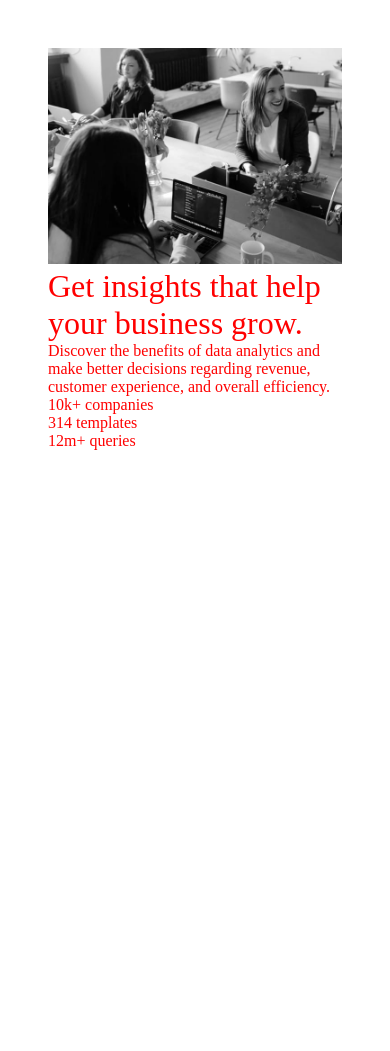
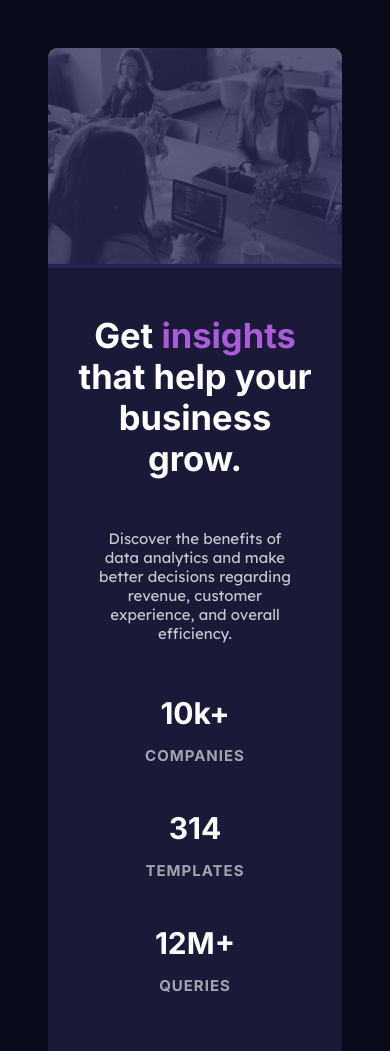
Before and after one commit to henokhm/frontend-mentors-stats-preview-card-component, a plain HTML site: page index.html in a window 390 px wide. Shown: the top 1051 px of the page. Before the commit the page ends 844 px from the top, so only its background shows below. Drawn offline with Linux system fonts and the light colour scheme.

Commit message:
Add mobile styles

```diff
--- a/css/style.css
+++ b/css/style.css
@@ -1,3 +1,5 @@
+/* Minimal CSS Reset */
+
 html {
   box-sizing: border-box;
   font-size: 16px;
@@ -22,7 +24,97 @@ img {
   height: auto;
 }
 
+/* Custom CSS */
+
+body {
+  background-color:  hsl(233, 47%, 7%);
+}
+
 .card {
-  padding: 3em;
-  color:red;
+  display: flex;
+  flex-direction: column;
+  text-align: center;
+  background-color: hsl(244, 38%, 16%);
+  margin: 3em;
+  color:hsl(0, 0%, 100%);
+  border-radius: 10px;
 }
+
+
+.card_image {
+  border-radius: 10px 10px 0 0;
+  /* filter: sepia(100%) saturate(300%) brightness(70%) hue-rotate(180deg); */
+}
+
+.tint {
+  position: relative;
+  float: left;
+  cursor: pointer;
+  margin: 0;
+}
+
+.tint:before {
+  content: "";
+  display: block;
+  position: absolute;
+  top: 0;
+  bottom: 0;
+  left: 0;
+  right: 0;
+  border-radius: 10px 10px 0 0;
+  background: hsl(244, 38%, 26%, 75%);
+}
+
+.card_body {
+  font-size: 15px;
+  padding: 2em;
+}
+
+
+.card_title {
+  font-family: 'Inter', sans-serif;
+  font-weight: 700;
+  font-size: 2.3em;
+  padding-top: 0.5em;
+  padding-bottom: 1em;
+  color: hsl(0, 0%, 100%);
+
+}
+
+.card_title .highlight {
+  color:  hsl(277, 64%, 61%);
+}
+
+.card p {
+  font-family: 'Lexend Deca', sans-serif;
+  color:  hsla(0, 0%, 100%, 0.75);
+  padding: 1em;
+}
+
+.stats_container {
+  display: flex;
+  flex-direction: column;
+  padding: 1.5em;
+}
+
+.stat {
+  display: flex;
+  flex-direction: column-reverse;
+  font-family: 'Inter', sans-serif;
+  padding: 1em;
+}
+
+.stat_title {
+  text-transform: uppercase;
+  letter-spacing: 1px;
+  padding: 1em;
+  color: hsla(0, 0%, 100%, 0.6);
+  font-family: 'Inter', sans-serif;
+
+  font-weight: 700;
+}
+
+.stat_subtitle {
+  font-size: 2em;
+  font-weight: 700;
+}
--- a/index.html
+++ b/index.html
@@ -7,32 +7,42 @@
   <link rel="icon" type="image/png" sizes="32x32" href="./images/favicon-32x32.png">
   <link rel="stylesheet" href="./css/style.css">
 
+  <link rel="preconnect" href="https://fonts.googleapis.com">
+  <link rel="preconnect" href="https://fonts.gstatic.com" crossorigin>
+  <link href="https://fonts.googleapis.com/css2?family=Inter:wght@400;700&display=swap" rel="stylesheet">
+  <link href="https://fonts.googleapis.com/css2?family=Lexend+Deca&display=swap" rel="stylesheet">
+
   <title>Frontend Mentor | Stats preview card component</title>
 
 </head>
 <body>
 
   <div class="card">
+    <figure class="tint">
       <img class="card_image" src="/images/image-header-mobile.jpg"/>
+    </figure>
+
     <div class="card_body">
       <h1 class="card_title">Get <span class="highlight">insights</span> that help your business grow.</h1>
 
       <p class="card_description">Discover the benefits of data analytics and make better decisions regarding revenue, customer
         experience, and overall efficiency.</p>
 
+      <div class="stats_container">
         <div class="stat">
-        <span class="stat_title">10k+</span>
-        <span class="stat_subtitle">companies</span>
+          <span class="stat_title">companies</span>
+          <span class="stat_subtitle">10k+</span>
         </div>
 
         <div class="stat">
-        <span class="stat_title">314</span>
-        <span class="stat_subtitle">templates</span>
+          <span class="stat_title">templates</span>
+          <span class="stat_subtitle">314</span>
         </div>
 
         <div class="stat">
-        <span class="stat_title">12m+</span>
-        <span class="stat_subtitle">queries</span>
+          <span class="stat_title">queries</span>
+          <span class="stat_subtitle">12M+</span>
+        </div>
       </div>
     </div>
 
```
Lines whose indentation alone changed are shown as unchanged.
